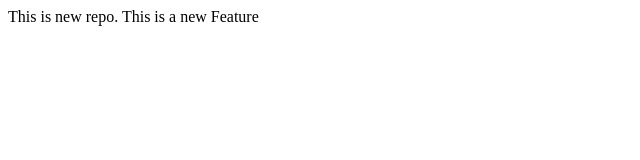
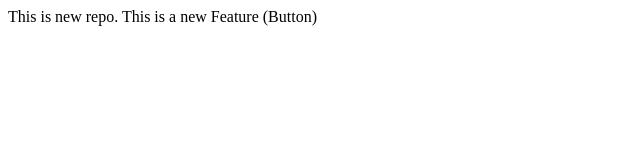
Before and after one commit to sharayujaddhav1/LocalRepo, a plain HTML site: page index.html in a window 1280 px wide. Shown: the full height of the page, 0-640 px from the left. Drawn offline with Linux system fonts and the light colour scheme.

Commit message:
Added Button

```diff
--- a/index.html
+++ b/index.html
@@ -1,2 +1,2 @@
 <pr>This is new repo.</pr>
-<pr>This is a new Feature</pr>
+<pr>This is a new Feature (Button)</pr>
```
